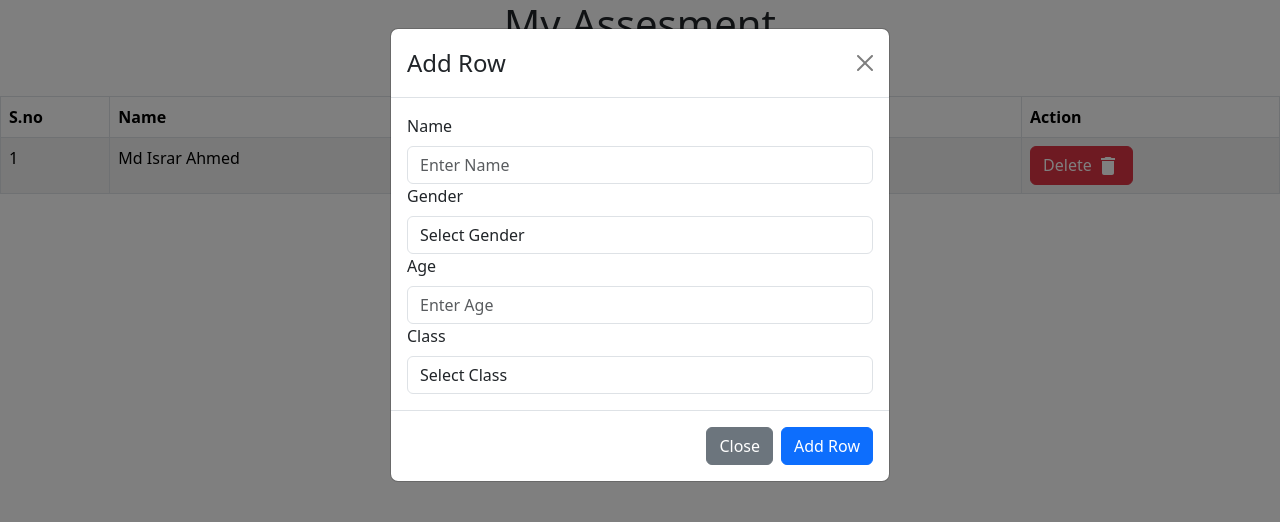
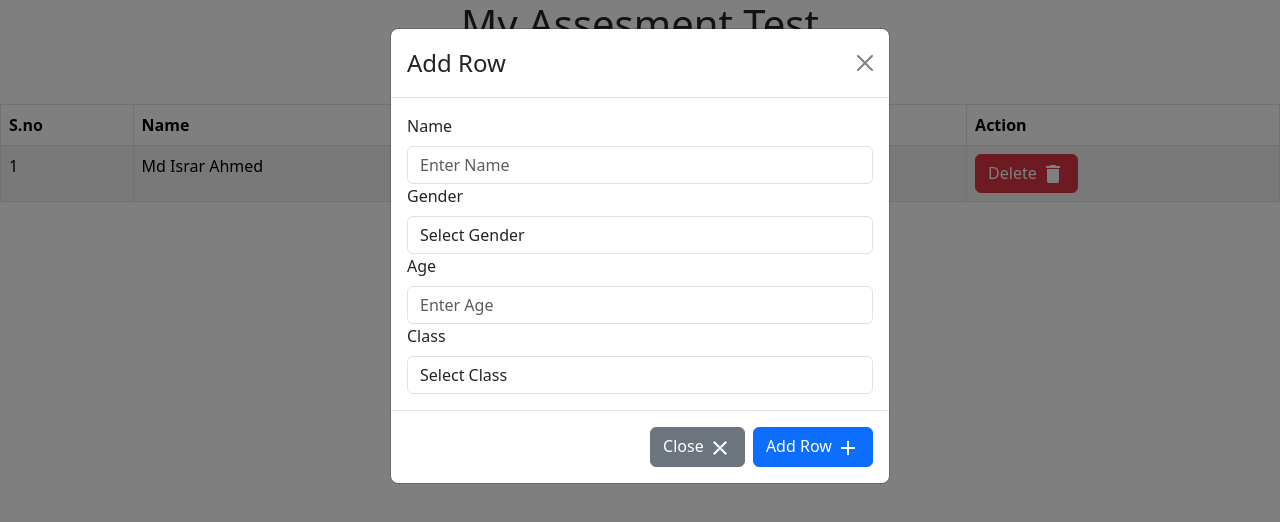
Before and after one commit to mdisrar786/populate, a React (Create React App) app: page / in a window 1280 px wide. Both pictures are taken after a click on the button "Add Row". Shown: the top 522 px of the page. Built offline with nearby package versions, Linux system fonts and the light colour scheme.

Commit message:
Update icons

```diff
--- a/src/App.js
+++ b/src/App.js
@@ -4,7 +4,7 @@ import DataTable from './DataTable';
 function App() {
   return (
     <div className="App">
-      <h1 className='text-center'>My Assesment</h1>
+      <h1 className='text-center'>My Assesment Test</h1>
    <DataTable/>
     </div>
   );
--- a/src/DataTable.js
+++ b/src/DataTable.js
@@ -2,6 +2,7 @@ import React, { useState } from 'react';
 import { Table, Button, Modal, Form, Alert } from 'react-bootstrap';
 import AddIcon from '@mui/icons-material/Add';
 import DeleteIcon from '@mui/icons-material/Delete';
+import CloseIcon from '@mui/icons-material/Close';
 
 
 
@@ -9,8 +10,8 @@ import DeleteIcon from '@mui/icons-material/Delete';
 const DataTable = () => {
   const [showModal, setShowModal] = useState(false);
   const [data, setData] = useState([
-    { id: 1, name: 'Md Israr Ahmed', gender: 'Male', age: 25, class: 'frontend developer' }
-    // // Add more initial data or fetch data from APIs
+    { id: 1, name: 'Md Israr Ahmed', gender: 'Male', age: 25, class: 'IV' }
+
   ]);
 
   const [formData, setFormData] = useState({
@@ -44,7 +45,7 @@ const DataTable = () => {
   };
 
   const handleAddRow = () => {
-    // Validate form fields
+    // Validate form input fields
     if (!formData.name || !formData.gender || !formData.age || !formData.class) {
       setValidationError('All fields are required.');
       return;
@@ -65,7 +66,7 @@ const DataTable = () => {
 
   return (
     <div>
-     <div className='d-flex align-item-center justify-content-center'>
+     <div className='d-flex align-item-center justify-content-center my-2'>
      <Button variant="success" onClick={handleShow}>
         Add Row <AddIcon/>
       </Button>
@@ -160,10 +161,10 @@ const DataTable = () => {
         </Modal.Body>
         <Modal.Footer>
           <Button variant="secondary" onClick={handleClose}>
-            Close
+            Close <CloseIcon />
           </Button>
           <Button variant="primary" onClick={handleAddRow}>
-            Add Row
+            Add Row <AddIcon/>
           </Button>
         </Modal.Footer>
       </Modal>
```
